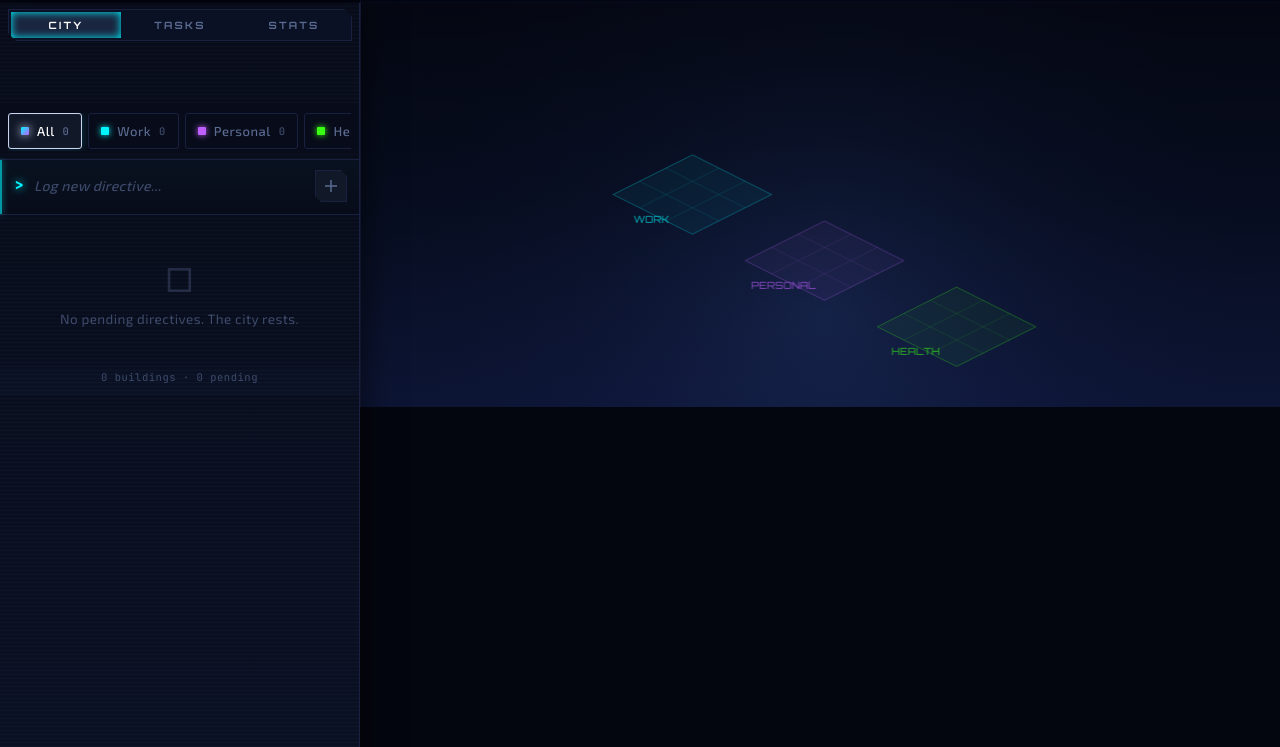
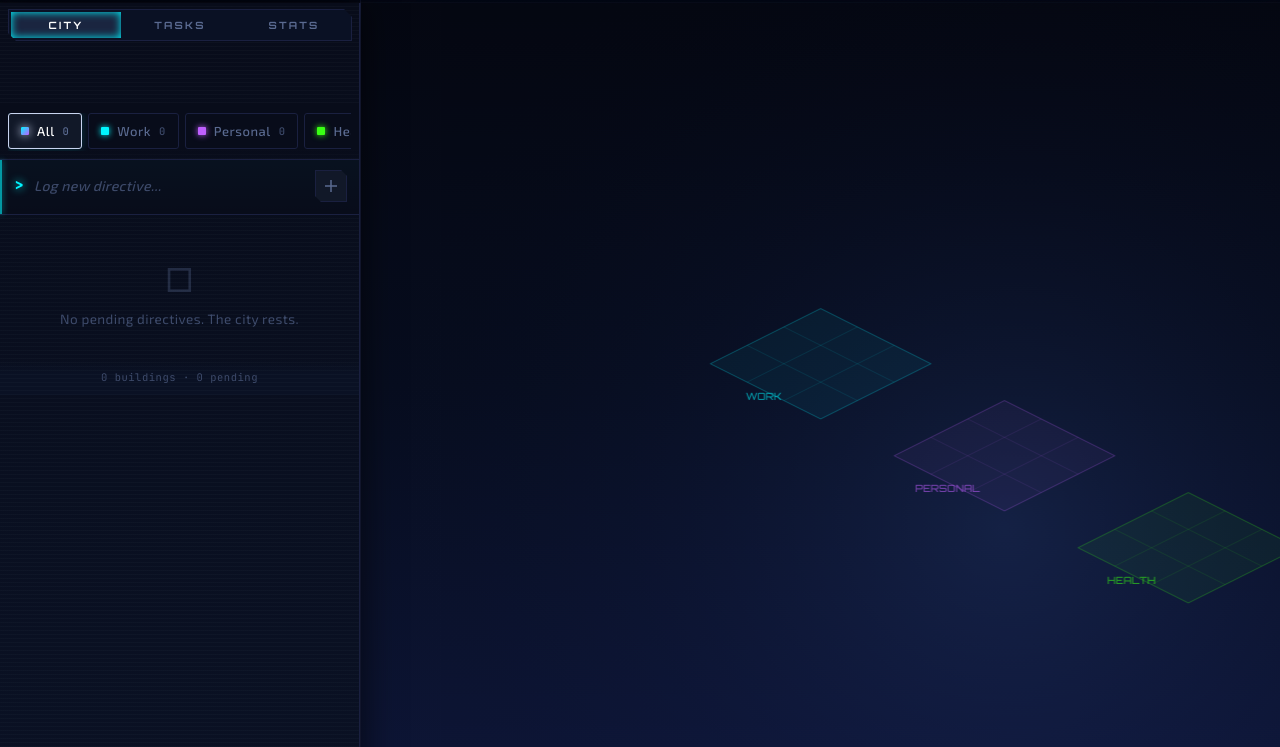
Before and after one commit to amal-sajeev/taskcity, a plain HTML site: page index.html in a window 1280 px wide. Shown: the part 53-800 px from the top of the page. Drawn offline with Linux system fonts and the light colour scheme.

Commit message:
black bar fix

```diff
--- a/css/layout.css
+++ b/css/layout.css
@@ -136,7 +136,11 @@
 
   #skyline {
     left: var(--sheet-rail-w);
-    width: calc(100% - var(--sheet-rail-w));
+    right: 0;
+    width: auto;
+    top: 0;
     bottom: 0;
+    height: 100dvh;
+    min-height: 0;
   }
 }
--- a/sw.js
+++ b/sw.js
@@ -1,4 +1,4 @@
-const CACHE = 'citylog-v4a';
+const CACHE = 'citylog-v4b';
 
 const ASSETS = [
   './',
```
